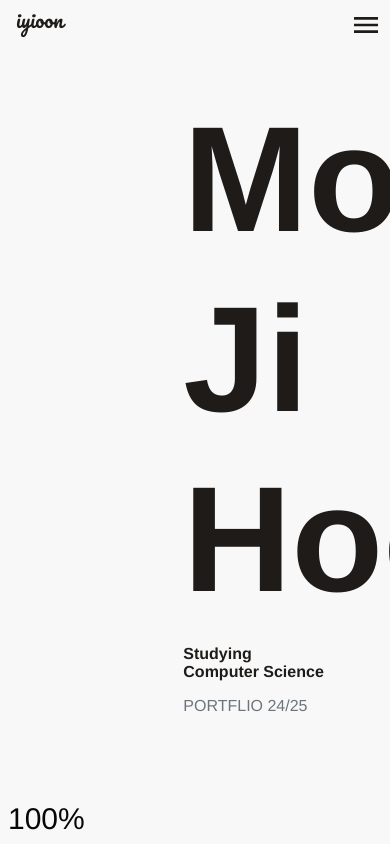
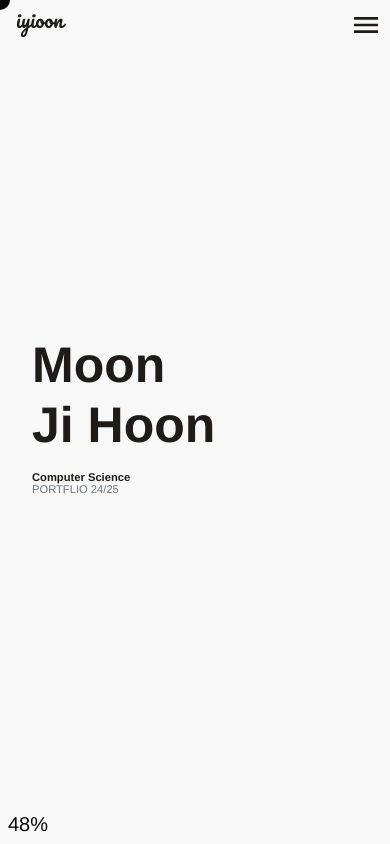
Before and after one commit to iyioon/iyioon.com, a React (Create React App) app: page / in a window 390 px wide. Built offline with nearby package versions, Linux system fonts and the light colour scheme.

Commit message:
Add mouse circle, modify home

```diff
--- a/src/App.css
+++ b/src/App.css
@@ -53,19 +53,10 @@
   opacity: 0;
 }
 
-.scroll-indicator {
-  position: fixed;
-  bottom: var(--padding-small);
-  left: var(--padding-small);
-  font-size: 14px;
-  z-index: 10;
-  pointer-events: auto;
-  cursor: pointer;
-  color: white;
-  mix-blend-mode: difference;
-  font-size: 30px;
-  animation: zoomInFadeIn var(--transition-duration) var(--transition-curve)
-    forwards;
+@media (hover: none) and (pointer: coarse) {
+  .App {
+    cursor: auto;
+  }
 }
 
 .App {
@@ -77,6 +68,7 @@
   height: 100dvh;
   width: 100vw;
   overflow: none;
+  cursor: none;
 }
 
 .content {
--- a/src/App.js
+++ b/src/App.js
@@ -6,7 +6,8 @@ import Projects from "./pages/projects/Projects";
 import About from "./pages/about/About";
 import { BrowserRouter as Router, Routes, Route } from "react-router-dom";
 import PreloadAssets from "./utils/PreloadAssets";
-import { useLocation } from "react-router-dom";
+import Mouse from "./components/mouse/Mouse";
+import ScrollIndicator from "./components/scrollIndicator/ScrollIndicator";
 
 function AppContent() {
   const [assets, setAssets] = useState({});
@@ -14,44 +15,6 @@ function AppContent() {
   const [assetLoadProgress, setAssetLoadProgress] = useState(0);
   const [showLoadingScreen, setShowLoadingScreen] = useState(true);
   const [isLoadingDisappearing, setIsLoadingDisappearing] = useState(false);
-  const [scrollPercentage, setScrollPercentage] = useState(0);
-  const location = useLocation();
-
-  // Scroll percentage of the content
-  useEffect(() => {
-    const content = document.querySelector(".content");
-
-    if (content) {
-      const handleScroll = () => {
-        const scrollTop = content.scrollTop;
-        const viewportHeight = content.clientHeight;
-        const totalHeight = content.scrollHeight;
-
-        // Calculate percentage based on how much of the bottom is visible
-        const scrollBottom = scrollTop + viewportHeight;
-        const percentage = (scrollBottom / totalHeight) * 100;
-
-        // Clamp between 0-100
-        setScrollPercentage(Math.min(100, Math.max(0, Math.round(percentage))));
-      };
-
-      content.addEventListener("scroll", handleScroll);
-      // Initial calculation
-      handleScroll();
-
-      return () => content.removeEventListener("scroll", handleScroll);
-    }
-  }, [location.pathname, showLoadingScreen]);
-
-  const scrollToTop = () => {
-    const content = document.querySelector(".content");
-    if (content) {
-      content.scrollTo({
-        top: 0,
-        behavior: "smooth",
-      });
-    }
-  };
 
   // Preload assets
   useEffect(() => {
@@ -101,9 +64,8 @@ function AppContent() {
           <Route path="/about" element={<About assets={assets} />} />
         </Routes>
       </div>
-      <div className="scroll-indicator" onClick={scrollToTop}>
-        {scrollPercentage}%
-      </div>
+      <ScrollIndicator />
+      <Mouse />
     </div>
   );
 }
--- /dev/null
+++ b/src/components/mouse/Mouse.module.css
@@ -0,0 +1,16 @@
+.mouse {
+  position: fixed;
+  width: 20px;
+  height: 20px;
+  border-radius: 50%;
+  background: white;
+  mix-blend-mode: difference;
+  pointer-events: none;
+  z-index: 1000;
+}
+
+@media (hover: none) and (pointer: coarse) {
+  .mouse {
+    display: none;
+  }
+}
--- /dev/null
+++ b/src/components/mouse/Mouse.tsx
@@ -0,0 +1,32 @@
+import React, { useEffect, useState } from "react";
+import Styles from "./Mouse.module.css";
+
+export default function Mouse() {
+  // Mouse position
+  const [mousePos, setMousePos] = useState({ x: 0, y: 0 });
+  useEffect(() => {
+    const handleMouseMove = (e: MouseEvent) => {
+      setMousePos({ x: e.clientX, y: e.clientY });
+    };
+
+    window.addEventListener("mousemove", handleMouseMove);
+    return () => window.removeEventListener("mousemove", handleMouseMove);
+  }, []);
+
+  return (
+    <div
+      className={Styles.mouse}
+      style={{
+        transform: `translate(calc(${mousePos.x}px - 50%), calc(${mousePos.y}px - 50%))`,
+        position: "fixed",
+        width: "20px",
+        height: "20px",
+        borderRadius: "50%",
+        background: "white",
+        mixBlendMode: "difference",
+        pointerEvents: "none",
+        zIndex: 1000,
+      }}
+    />
+  );
+}
--- /dev/null
+++ b/src/components/scrollIndicator/ScrollIndicator.module.css
@@ -0,0 +1,36 @@
+.scroll-indicator {
+  position: fixed;
+  bottom: var(--padding-small);
+  left: var(--padding-small);
+  z-index: 10;
+  pointer-events: auto;
+  cursor: pointer;
+  color: white;
+  mix-blend-mode: difference;
+  font-size: 30px;
+  animation: zoomInFadeIn var(--transition-duration) var(--transition-curve)
+    forwards;
+}
+
+@media screen and (max-width: 1024px) {
+  .scroll-indicator {
+    font-size: 25px;
+  }
+}
+
+@media screen and (max-width: 768px) {
+  .scroll-indicator {
+    font-size: 20px;
+  }
+}
+
+@keyframes zoomInFadeIn {
+  from {
+    opacity: 0;
+    transform: scale(0.95);
+  }
+  to {
+    opacity: 1;
+    transform: scale(1);
+  }
+}
--- /dev/null
+++ b/src/components/scrollIndicator/ScrollIndicator.tsx
@@ -0,0 +1,51 @@
+import React from "react";
+import { useEffect, useState } from "react";
+import { useLocation } from "react-router-dom";
+import styles from "./ScrollIndicator.module.css";
+
+export default function ScrollIndicator() {
+  const [scrollPercentage, setScrollPercentage] = useState(0);
+  const location = useLocation();
+
+  // Scroll percentage of the content
+  useEffect(() => {
+    const content = document.querySelector(".content");
+
+    if (content) {
+      const handleScroll = () => {
+        const scrollTop = content.scrollTop;
+        const viewportHeight = content.clientHeight;
+        const totalHeight = content.scrollHeight;
+
+        // Calculate percentage based on how much of the bottom is visible
+        const scrollBottom = scrollTop + viewportHeight;
+        const percentage = (scrollBottom / totalHeight) * 100;
+
+        // Clamp between 0-100
+        setScrollPercentage(Math.min(100, Math.max(0, Math.round(percentage))));
+      };
+
+      content.addEventListener("scroll", handleScroll);
+      // Initial calculation
+      handleScroll();
+
+      return () => content.removeEventListener("scroll", handleScroll);
+    }
+  }, [location.pathname]);
+
+  const scrollToTop = () => {
+    const content = document.querySelector(".content");
+    if (content) {
+      content.scrollTo({
+        top: 0,
+        behavior: "smooth",
+      });
+    }
+  };
+
+  return (
+    <div className={styles["scroll-indicator"]} onClick={scrollToTop}>
+      {scrollPercentage}%
+    </div>
+  );
+}
--- a/src/pages/home/Home.module.css
+++ b/src/pages/home/Home.module.css
@@ -7,9 +7,10 @@
   display: flex;
   flex-direction: column;
   align-items: start;
+  justify-content: center;
   width: 53%;
+  height: calc(100dvh - var(--navbar-height));
   margin-left: 47%;
-  padding-top: 10%;
 }
 
 .homeFirstPageContent {
@@ -17,12 +18,18 @@
   flex-direction: column;
   align-items: left;
   gap: var(--padding-medium);
+  transform: translateY(-20%);
 }
 
 .homeTitle {
-  font-size: 150px;
+  font-size: 135px;
   font-weight: bold;
   line-height: 1.2;
+}
+
+.homeinfo {
+  display: flex;
+  flex-direction: column;
 }
 
 .homeSubtitle {
@@ -33,10 +40,43 @@
   color: var(--text-gray);
 }
 
+.section {
+  height: 100dvh;
+  background-color: white;
+}
+
 /* Tablet view (768px to 1024px) */
 @media screen and (max-width: 1024px) {
+  .homeTitle {
+    font-size: 100px;
+  }
+
+  .homeSubtitle {
+    font-size: 0.8em;
+  }
+
+  .homeDate {
+    font-size: 0.8em;
+  }
 }
 
 /* Mobile view (below 768px) */
 @media screen and (max-width: 768px) {
+  .homeFirstPage {
+    width: 100%;
+    margin-left: 0;
+    padding: var(--padding-large);
+  }
+
+  .homeTitle {
+    font-size: 50px;
+  }
+
+  .homeSubtitle {
+    font-size: 0.7em;
+  }
+
+  .homeDate {
+    font-size: 0.7em;
+  }
 }
--- a/src/pages/home/Home.tsx
+++ b/src/pages/home/Home.tsx
@@ -1,6 +1,5 @@
 import React from "react";
 import styles from "./Home.module.css";
-import { getPreloadedAsset } from "../../utils/assetsUtils";
 
 interface HomeProps {
   assets: { [key: string]: JSX.Element };
@@ -14,12 +13,13 @@ function Home({ assets }: HomeProps) {
           <div className={styles.homeTitle}>
             Moon <br /> Ji Hoon
           </div>
-          <div className={styles.homeSubtitle}>
-            Studying <br /> Computer Science
+          <div className={styles.homeinfo}>
+            <div className={styles.homeSubtitle}>Computer Science</div>
+            <div className={styles.homeDate}>PORTFLIO 24/25</div>
           </div>
-          <div className={styles.homeDate}>PORTFLIO 24/25</div>
         </div>
       </div>
+      <div className={styles.section}></div>
     </div>
   );
 }
```
